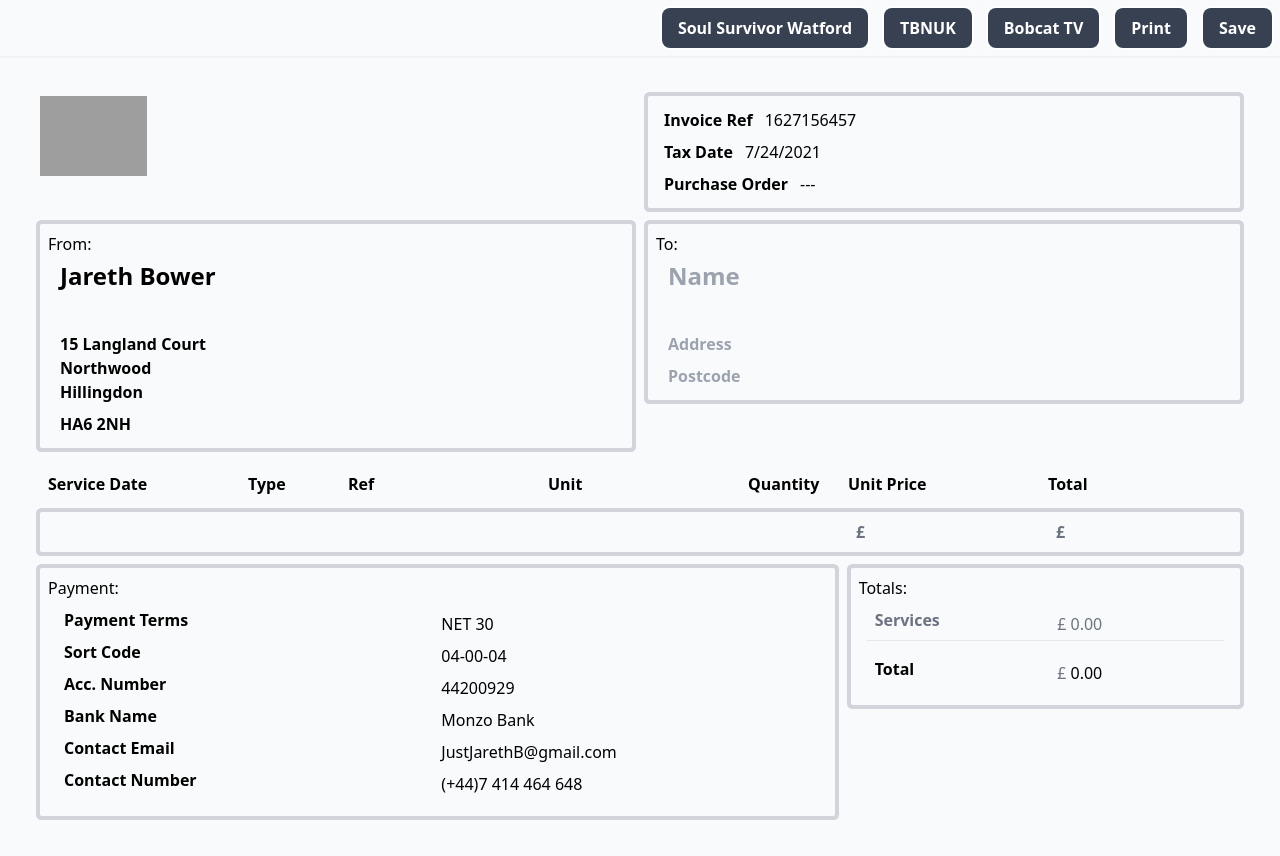
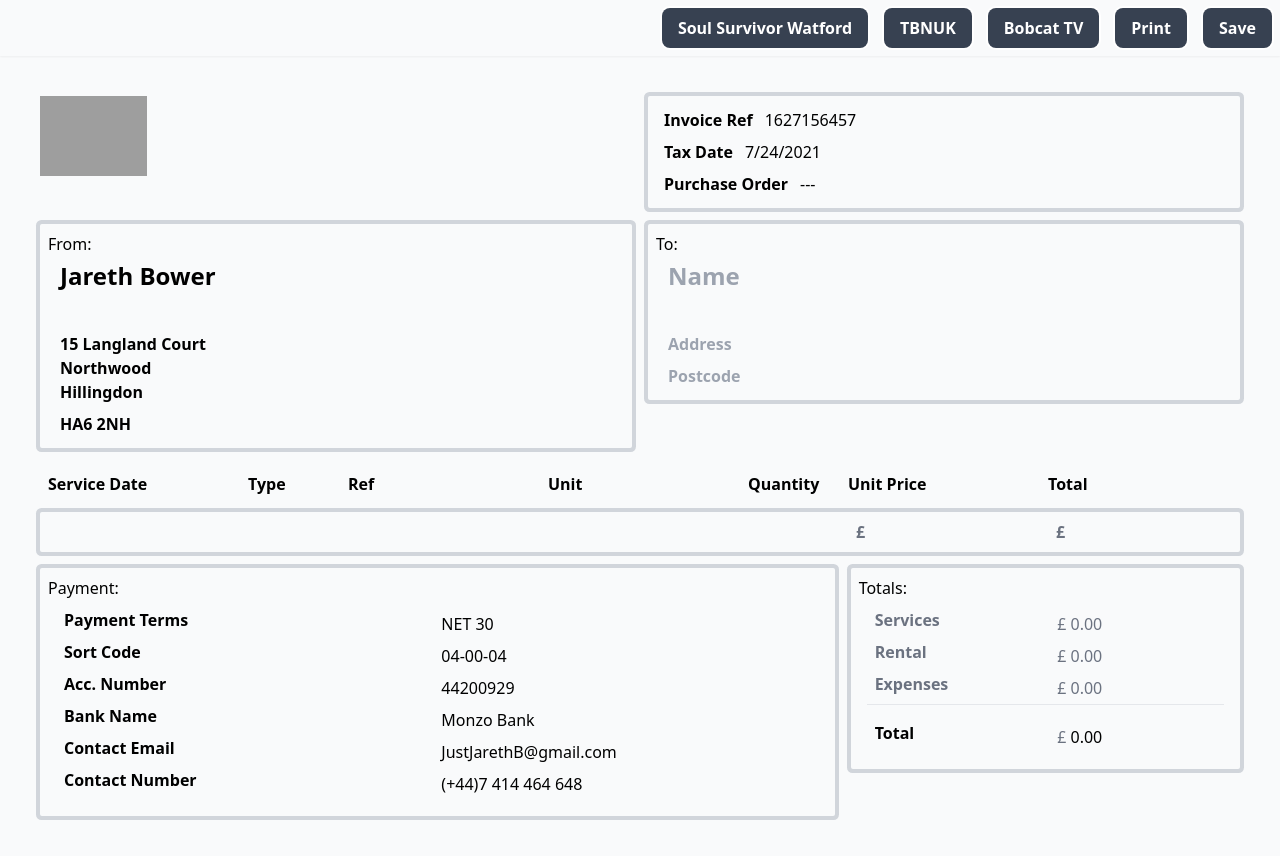
Before and after one commit to JustJarethB/invoice, a React (Create React App) app: page / in a window 1280 px wide. Built offline with nearby package versions, Linux system fonts and the light colour scheme; grey boxes are pictures that could not be loaded.

Commit message:
re-implement subtotals

```diff
--- a/src/components/Invoice.js
+++ b/src/components/Invoice.js
@@ -55,10 +55,11 @@ export default class extends React.PureComponent {
             to,
             onChange
         } = this.props;
+        const serviceSubTotal = lineItems.filter(item => item.type === "0").map(item => (item.qty * item.unitPrice) || 0).reduce((p, c) => p + c, 0);
+        const rentalSubTotal = lineItems.filter(item => item.type === "1").map(item => (item.qty * item.unitPrice) || 0).reduce((p, c) => p + c, 0);
+        const expenseSubTotal = lineItems.filter(item => item.type === "2").map(item => (item.qty * item.unitPrice) || 0).reduce((p, c) => p + c, 0);
+        // const subTotal = serviceSubTotal + rentalSubTotal + expenseSubTotal;
         const subTotal = lineItems.map(item => (item.qty * item.unitPrice) || 0).reduce((p, c) => p + c, 0);
-        const serviceSubTotal = subTotal;
-        const rentalSubTotal = 0;
-        const expenseSubTotal = 0;
         // const vat = lineItems.map(item => (item.qty * item.unitPrice * item.vatRate) || 0).reduce((p, c) => p + c, 0);
         return (
             <div className="container mx-auto shadow-xl min-h-screen bg-gray-50 p-8 print:text-xs">
@@ -96,11 +97,12 @@ export default class extends React.PureComponent {
                                 <h2>Totals:</h2>
                                 <div className="p-2">
                                     <StandardField title="Services" prefix="£" parentClass="text-gray-500" value={formatCurrency(serviceSubTotal)} />
-                                    {/* <StandardField title="Rental" prefix="£" parentClass="text-gray-500" value={formatCurrency(rentalSubTotal)} /> */}
-                                    {/* <StandardField title="Expenses" prefix="£" parentClass="text-gray-500" value={formatCurrency(expenseSubTotal)} /> */}
+                                    <StandardField title="Rental" prefix="£" parentClass="text-gray-500" value={formatCurrency(rentalSubTotal)} />
+                                    <StandardField title="Expenses" prefix="£" parentClass="text-gray-500" value={formatCurrency(expenseSubTotal)} />
                                     {/* <StandardField title="VAT" parentClass="text-gray-500" value={formatCurrency(vat)} /> */}
                                     <hr className="py-2" />
-                                    <StandardField title="Total" prefix="£" parentClass="" value={formatCurrency(serviceSubTotal + rentalSubTotal + expenseSubTotal)} />
+                                    {/* <StandardField title="Total" prefix="£" parentClass="" value={formatCurrency(serviceSubTotal + rentalSubTotal + expenseSubTotal)} /> */}
+                                    <StandardField title="Total" prefix="£" parentClass="" value={formatCurrency(subTotal)} />
                                 </div>
                             </div>
                         </div>
```
